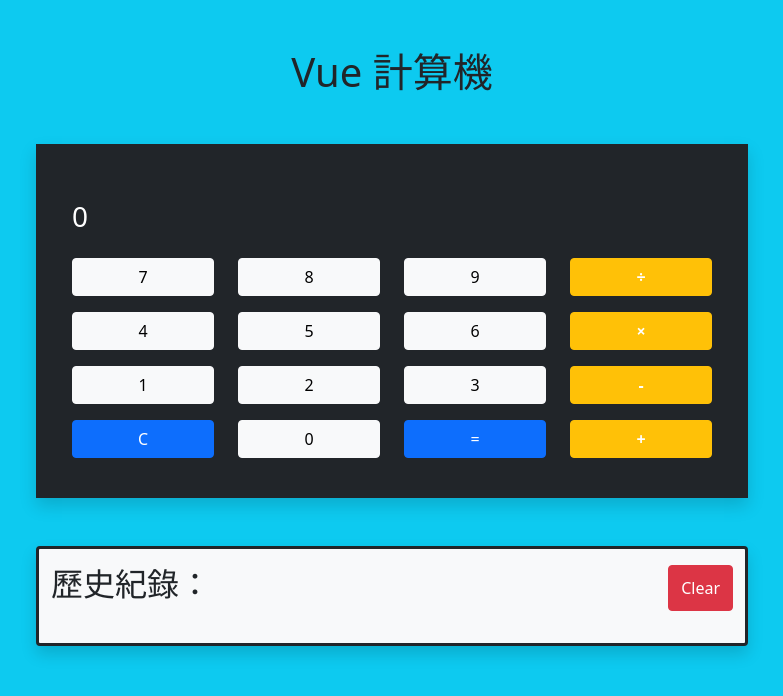
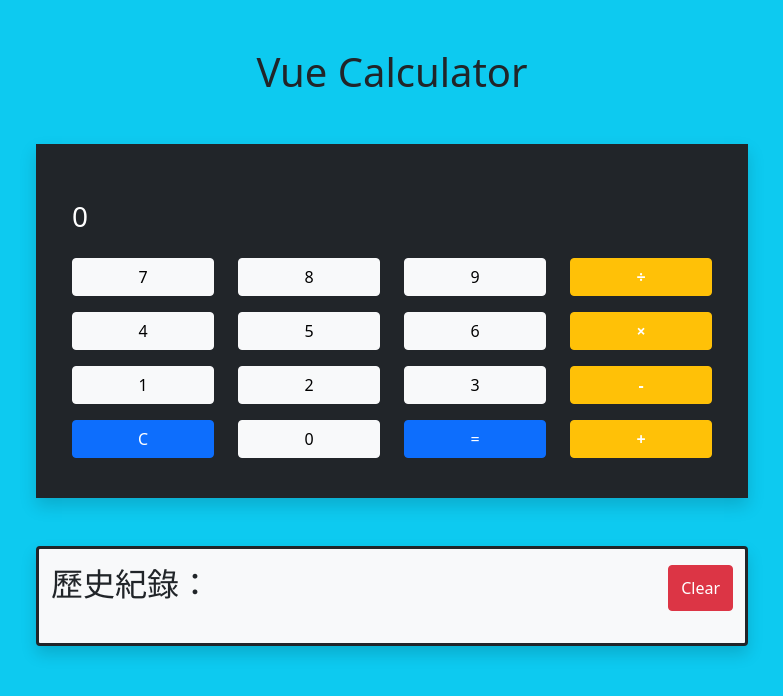
Before and after one commit to amber871023/Vue-W2-Calculator, a plain HTML site: page index.html in a window 1280 px wide. Shown: the whole page, without its empty margins (248-1031 px from the left). Drawn offline with nearby package versions, Linux system fonts and the light colour scheme.

Commit message:
Update index.html

```diff
--- a/index.html
+++ b/index.html
@@ -4,14 +4,14 @@
   <meta charset="UTF-8">
   <meta http-equiv="X-UA-Compatible" content="IE=edge">
   <meta name="viewport" content="width=device-width, initial-scale=1.0">
-  <title>W2-計算機</title>
+  <title>W2-Calculator</title>
  <!-- <script src="https://unpkg.com/vue@next"></script> 整包用法-->
   <link href="https://cdn.jsdelivr.net/npm/bootstrap@5.0.0/dist/css/bootstrap.min.css" rel="stylesheet" integrity="sha384-wEmeIV1mKuiNpC+IOBjI7aAzPcEZeedi5yW5f2yOq55WWLwNGmvvx4Um1vskeMj0" crossorigin="anonymous">
 </head>
 <body class="bg-info">
   <div id="app">
     <div class="container p-5">
-      <h1 class="text-center mb-5"> Vue 計算機</h1>
+      <h1 class="text-center mb-5"> Vue Calculator</h1>
      <div class="row justify-content-center">
         <!--computer-->
        <div class="col-8">
```
